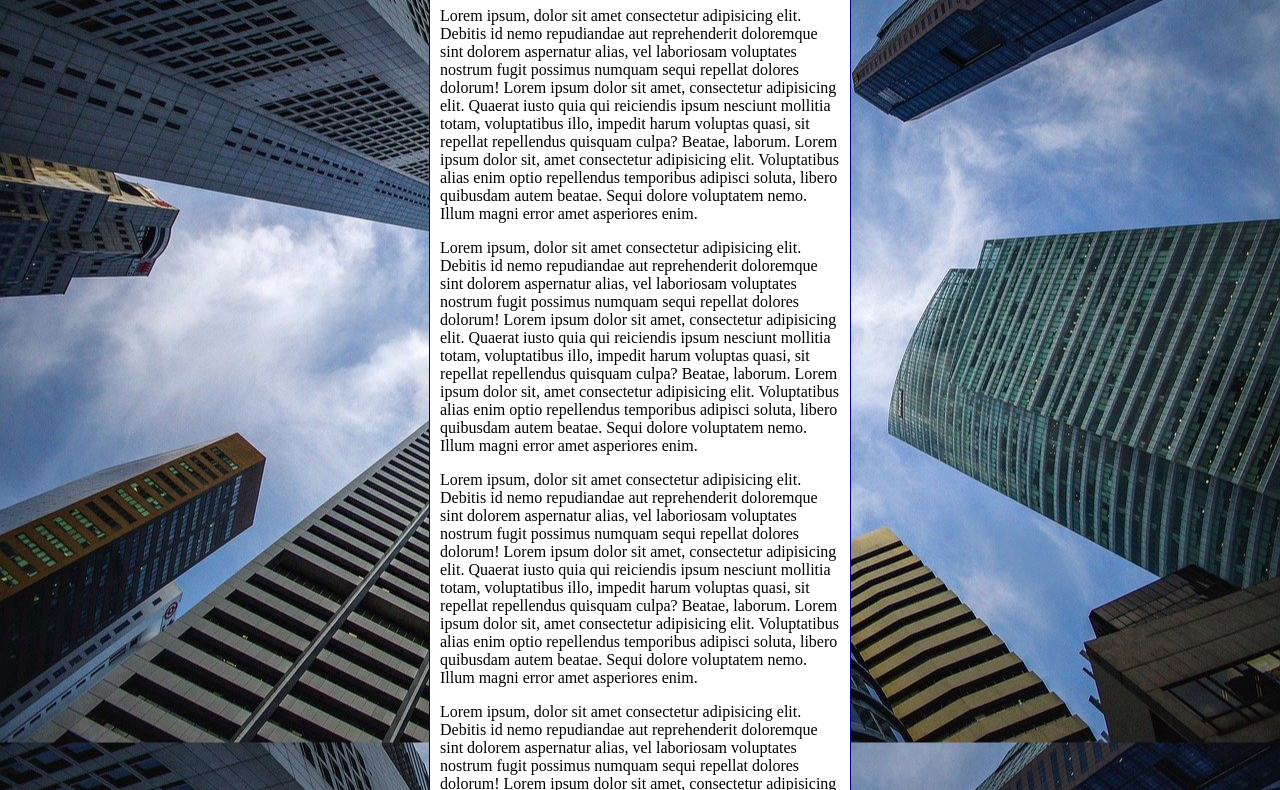
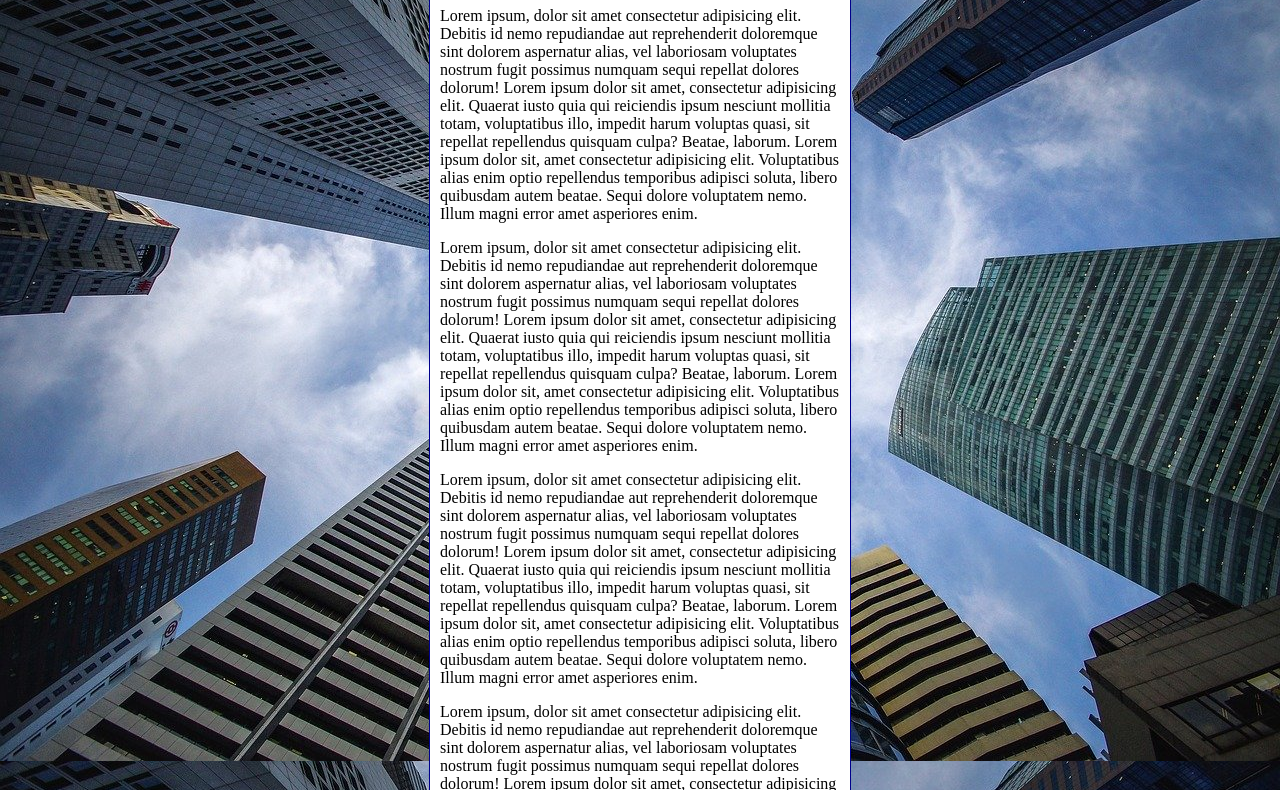
Before and after one commit to matheusferreira76/html-css, a plain HTML site: page aExercícios/ex022 - CSS/fundo006.html in a window 1280 px wide. Shown: the part 92-882 px from the top of the page. Drawn offline with Linux system fonts and the light colour scheme.

Commit message:
Attachment e shorthand

```diff
--- a/aExercícios/ex022 - CSS/fundo006.html
+++ b/aExercícios/ex022 - CSS/fundo006.html
@@ -3,20 +3,28 @@
 <head>
     <meta charset="UTF-8">
     <meta name="viewport" content="width=device-width, initial-scale=1.0">
-    <title>Document</title>
+    <title>Fundo fixo de tela</title>
     <style>
         body {
             height: 100vh;
-            background-color: black;
+            /*background-color: black;
             background-image: url('imagens/wallpaper002.jpg');
             background-position: center center;
-            background-repeat: repeat-y;
+            background-repeat: no-repeat;
+            background-attachment: fixed;*/
+
+            /*
+            Shorthand - background
+            color - image - position - repeat - [size - não funciona em shorthands] - attachment
+            */
+
+            background: black url('imagens/wallpaper002.jpg') center center no-repeat fixed;
             background-size: cover;
         }
 
         main {
             background-color: white;
-            width: 400px;
+            max-width: 400px;
             padding: 10px;
             margin: auto;
             border: 1px solid darkblue;
```
